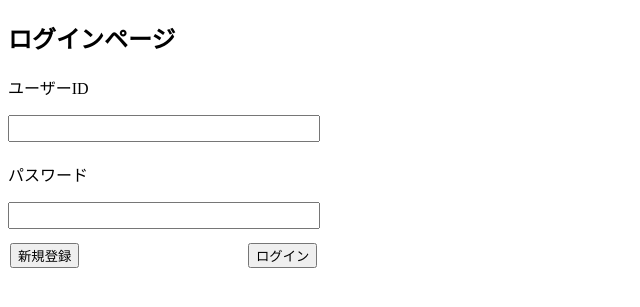
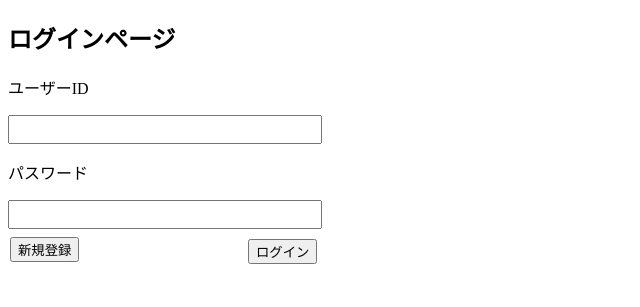
Before and after one commit to Yoshisora3/first_project, a Flask app: page /login in a window 1280 px wide. Shown: the top 307 px of the page, without its empty margins (0-640 px from the left). Run offline with Flask 3, Linux system fonts and the light colour scheme.

Commit message:
ログインページのUIを改善

```diff
--- a/static/style.css
+++ b/static/style.css
@@ -49,7 +49,7 @@
 
 .button4 {
     position: fixed;
-    top: 243px;
+    top: 237px;
     left: 10px;
 }
 
--- a/templates/login.html
+++ b/templates/login.html
@@ -11,9 +11,9 @@
     <p>ユーザーID</p>
     <div class="space-bottom"></div>
     <form action="/login_check" method="POST">
-        <textarea name="userid" class="login_textarea" required></textarea>
+        <input name="userid" class="login_textarea" required></input>
         <p>パスワード</p>
-        <textarea name="pass" class="login_textarea" required></textarea>
+        <input type="password" name="pass" class="login_textarea" required></input>
         <div class="space-bottom"></div>
         <button type="submit" class="space-left">ログイン</button>
         </div>
--- a/templates/register.html
+++ b/templates/register.html
@@ -11,9 +11,9 @@
     <p>ユーザーID</p>
     <div class="space-bottom"></div>
     <form action="/register_comp" method="POST">
-        <textarea name="userid" class="login_textarea"  required></textarea>
+        <input name="userid" class="login_textarea"  required></input>
         <p>パスワード</p>
-        <textarea name="pass" class="login_textarea"  required></textarea>
+        <input type="password" name="pass" class="login_textarea"  required></input>
         <div class="space-bottom"></div>
         <button type="submit" class="space-left">登録する</button>
     </form>
```
